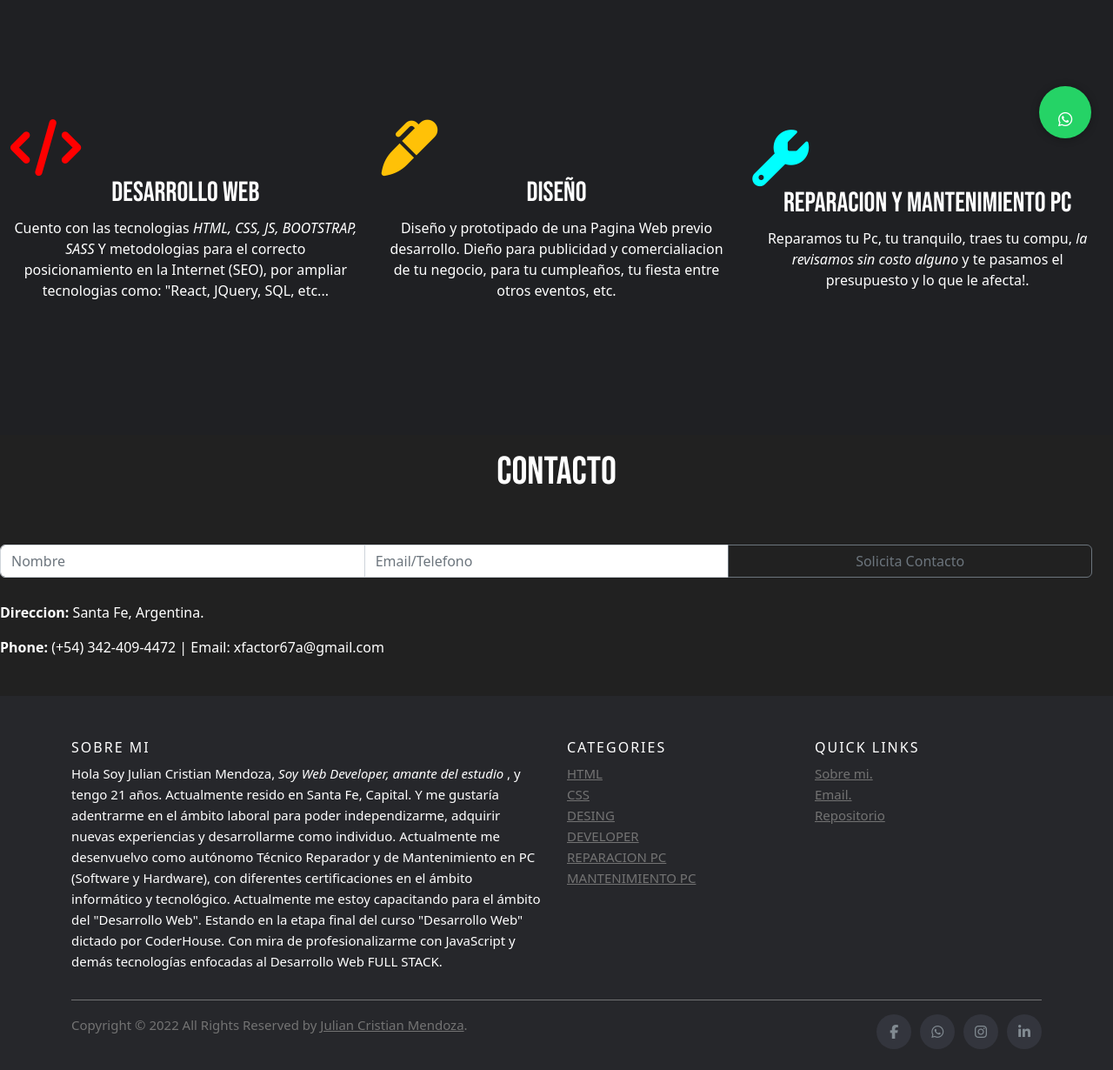
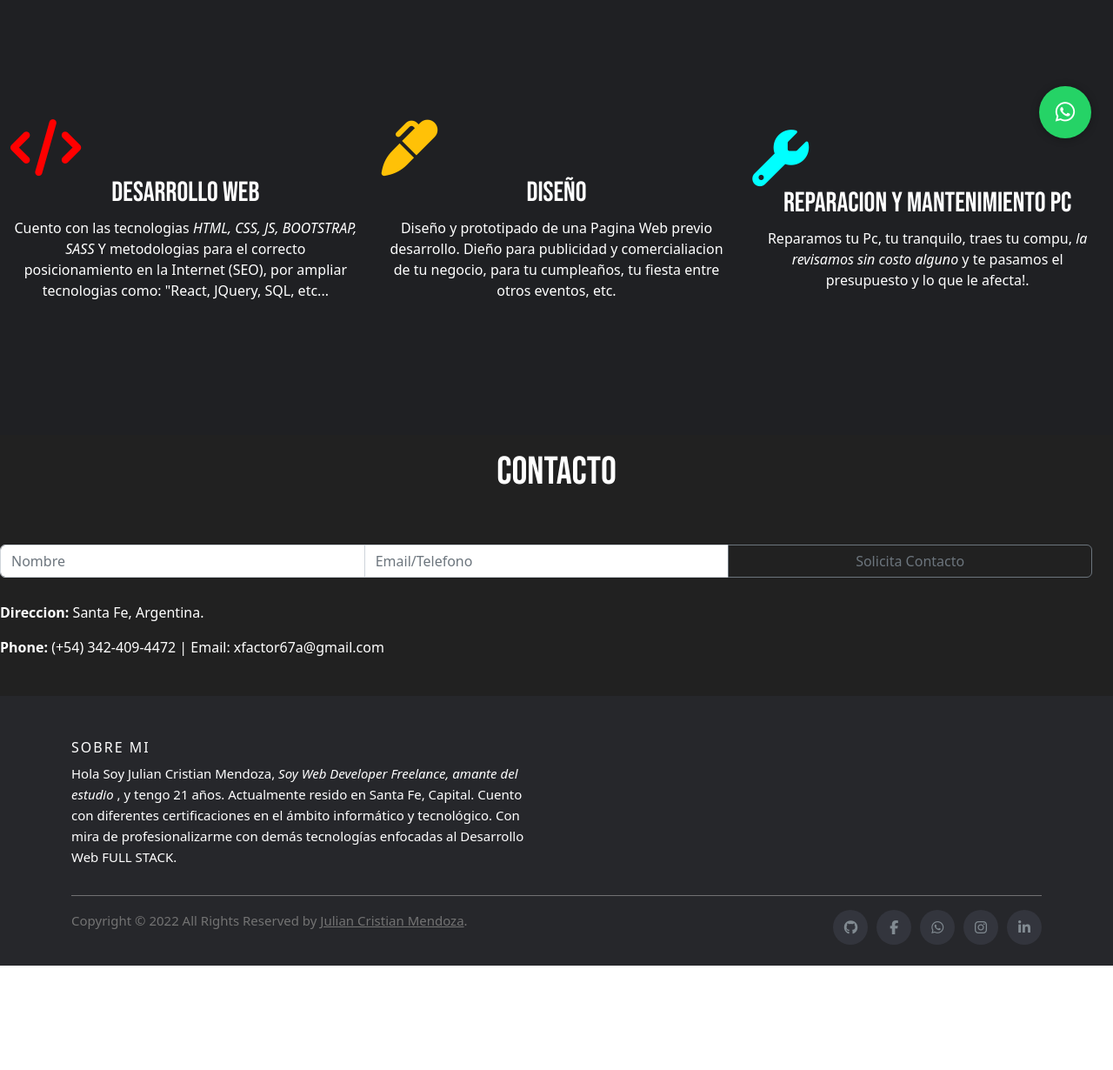
Before and after one commit to julio915667/Pagina-Estilo-Portfolio, a plain HTML site: page index.html in a window 1280 px wide. Shown: the part 616-1846 px from the top of the page at 87% size. After the commit the page ends 1726 px from the top, so only its background shows below. Drawn offline with nearby package versions, Linux system fonts and the light colour scheme; some packages are replaced by stand-ins of ours; a script that the page names is missing.

Commit message:
arreglos

```diff
--- a/index.html
+++ b/index.html
@@ -12,6 +12,8 @@
   <link rel="shortcut icon" href="img/logo.webp" type="image/x-icon">
   <link rel="stylesheet" href="styles.css">
   <link rel="stylesheet" href="https://cdnjs.cloudflare.com/ajax/libs/animate.css/4.1.1/animate.min.css">
+  <meta name="keywords" content="Design, performance, developer web, accessibility,SEO">
+  <meta name="description" content="Diseño y Desarrollo Web Freelance y Diseño de Paginas Web HTML5 con CSS en Argentina para empresas,profesionales y emprendedores - Julian C. Mendoza.">
   <script defer src="//cdn.jsdelivr.net/npm/sweetalert2@11"></script>
   <script defer src="button.js"></script>
   <script src="https://code.jquery.com/jquery-3.3.1.slim.min.js"></script>
@@ -24,9 +26,9 @@
       <nav class="navbar bg-edit fixed-top">
         <div class="container-fluid">
           <a class="navbar-brand" href="#">
-            <img src="img/logo.webp" alt="" width="30" height="24">
+            <img src="img/logo.webp" alt="" width="30" height="24" title="Foto de Julian">
           </a>
-          <a class="navbar-brand" href="#">Julian Cristian Mendoza</a>
+          <a class="navbar-brand" href="#aboutMe">Julian Cristian Mendoza</a>
           <button class="navbar-toggler" type="button" data-bs-toggle="offcanvas" data-bs-target="#offcanvasNavbar"
             aria-controls="offcanvasNavbar">
             <span class="">
@@ -42,30 +44,17 @@
             <div class="offcanvas-body">
               <ul class="navbar-nav justify-content-end flex-grow-1 pe-3">
                 <li class="nav-item">
-                  <a class="nav-link" aria-current="page" href="#">Quien Soy</a>
+                  <a class="nav-link" aria-current="page" href="#aboutMe">Quien Soy</a>
                 </li>
-                <li class="nav-item">
-                  <a class="nav-link" href="#">Link</a>
-                </li>
-                <li class="nav-item dropdown">
-                  <a class="nav-link dropdown-toggle" href="#" id="offcanvasNavbarDropdown" role="button"
-                    data-bs-toggle="dropdown" aria-expanded="false">
-                    Dropdown
-                  </a>
-                  <ul class="dropdown-menu" aria-labelledby="offcanvasNavbarDropdown">
-                    <li><a class="dropdown-item" href="#">Action</a></li>
-                    <li><a class="dropdown-item" href="#">Another action</a></li>
-                    <li>
-                      <hr class="dropdown-divider">
-                    </li>
-                    <li><a class="dropdown-item" href="#">Something else here</a></li>
-                  </ul>
-                </li>
+
               </ul>
               <div class="d-grid gap-2 mx-auto">
                 <button class="btn btn-edit" type="button">
-                  <i class="fa-brands fa-whatsapp"></i>+54 342 409 4472</button>
-                <button class="btn btn-primary" type="button">Linkedin Account</button>
+                 <a href="https://api.whatsapp.com/send?phone=5493424094472"><i class="fa-brands fa-whatsapp" target="_blank">+54 342 409 4472</i></a> </button>
+                <button class="btn btn-primary" type="button">
+
+                  <a class="linkedin"
+                  href="https://www.linkedin.com/in/julian-cristian-mendoza-165a00202/" target="_blank">Linkedin Account</a></button>
               </div>
             </div>
           </div>
@@ -74,13 +63,12 @@
     </header>
     <main class="container-fluid m-0 p-0 d-flex flex-column align-conten-center justify-content-center">
       <div class="container-fluid p-0 m-0 row align-items-center colorBG">
-        <img src="img/miphoto.jpg" alt="Foto de Julian" srcset=""
-          class="img-fluid col-6 wow animate__fadeIn">
+        <img src="img/miphoto.jpg" alt="Foto de Julian" srcset="" class="img-fluid col-6 wow animate__fadeIn">
 
         <div class="col-6 fs-3 wow animate__fadeInDown">
           <h1 class="text-uppercase">Julian Cristian Mendoza</h1>
           <p>
-            Desarrollador Web (HTML, CSS, JS, BOOTSTRAP, SASS), Reparador Y Mantenimiento PC (Software y Hardware).
+            Developer Web Freelance (HTML, CSS, JS, BOOTSTRAP, SASS), Tecnico en PC (Software y Hardware).
           </p>
         </div>
       </div>
@@ -90,17 +78,20 @@
       <div class="col-4 wow animate__fadeIn">
         <i class="fa-solid fa-code iconDeveloper"></i>
         <h2>Desarrollo Web</h2>
-        <p>Cuento con las tecnologias <i>HTML, CSS, JS, BOOTSTRAP, SASS </i>Y metodologias para el correcto posicionamiento en la Internet (SEO), por ampliar tecnologias como: "React, JQuery, SQL, etc...</p>
+        <p>Cuento con las tecnologias <i>HTML, CSS, JS, BOOTSTRAP, SASS </i>Y metodologias para el correcto
+          posicionamiento en la Internet (SEO), por ampliar tecnologias como: "React, JQuery, SQL, etc...</p>
       </div>
       <div class="col-4 wow animate__fadeIn">
         <i class="fa-solid fa-marker iconDesing"></i>
         <h2>Diseño</h2>
-        <p>Diseño y prototipado de una Pagina Web previo desarrollo. Dieño para publicidad y comercialiacion de tu negocio, para tu cumpleaños, tu fiesta entre otros eventos, etc.</p>
+        <p>Diseño y prototipado de una Pagina Web previo desarrollo. Dieño para publicidad y comercialiacion de tu
+          negocio, para tu cumpleaños, tu fiesta entre otros eventos, etc.</p>
       </div>
       <div class="col-4 wow animate__fadeIn">
         <i class="fa-solid fa-wrench iconTech"></i>
         <h2>Reparacion y Mantenimiento PC</h2>
-        <p>Reparamos tu Pc, tu tranquilo, traes tu compu, <i>la revisamos sin costo alguno</i> y te pasamos el presupuesto y lo que le afecta!.</p>
+        <p>Reparamos tu Pc, tu tranquilo, traes tu compu, <i>la revisamos sin costo alguno</i> y te pasamos el
+          presupuesto y lo que le afecta!.</p>
       </div>
 
     </article>
@@ -108,8 +99,10 @@
       <h3 class="pt-3">Contacto</h3>
       <div class="input-group row">
         <form action="https://formspree.io/f/xzbojwvj" method="POST" class="input-group row mt-5">
-          <input type="text" id="text"  name="Nombre" aria-label="First name" class="form-control col-4" placeholder="Nombre" required>
-          <input type="text" id="text" name="Email/Telefono" aria-label="Email/Telefono" class="form-control col-4" placeholder="Email/Telefono" required>
+          <input type="text" id="text" name="Nombre" aria-label="First name" class="form-control col-4"
+            placeholder="Nombre" required>
+          <input type="text" id="text" name="Email/Telefono" aria-label="Email/Telefono" class="form-control col-4"
+            placeholder="Email/Telefono" required>
 
           <button class="btn btn-outline-secondary col-4" type="submit">Solicita Contacto</button>
         </form>
@@ -125,17 +118,15 @@
       <div class="container">
         <div class="row">
           <div class="col-sm-12 col-md-6">
-            <h6>SOBRE MI</h6>
-            <p class="text-justify">Hola Soy Julian Cristian Mendoza, <i>Soy Web Developer, amante del estudio</i>
-              , y tengo 21 años. Actualmente resido en Santa Fe, Capital. Y me gustaría adentrarme en el ámbito laboral
-              para poder independizarme, adquirir nuevas experiencias y desarrollarme como individuo. Actualmente me
-              desenvuelvo como autónomo Técnico Reparador y de Mantenimiento en PC (Software y Hardware), con diferentes
-              certificaciones en el ámbito informático y tecnológico. Actualmente me estoy capacitando para el ámbito
-              del "Desarrollo Web". Estando en la etapa final del curso "Desarrollo Web" dictado por CoderHouse. Con
-              mira de profesionalizarme con JavaScript y demás tecnologías enfocadas al Desarrollo Web FULL STACK.</p>
+            <h6 id="aboutMe">SOBRE MI</h6>
+            <p class="text-justify">Hola Soy Julian Cristian Mendoza, <i>Soy Web Developer Freelance, amante del
+                estudio</i>
+              , y tengo 21 años. Actualmente resido en Santa Fe, Capital. Cuento con diferentes
+              certificaciones en el ámbito informático y tecnológico. Con
+              mira de profesionalizarme con demás tecnologías enfocadas al Desarrollo Web FULL STACK.</p>
           </div>
 
-          <div class="col-xs-6 col-md-3">
+          <!--<div class="col-xs-6 col-md-3">
             <h6>Categories</h6>
             <ul class="footer-links">
               <li><a href="http://scanfcode.com/category/c-language/">HTML</a></li>
@@ -154,7 +145,7 @@
               <li><a href="xfactor67a@gmail.com">Email.</a></li>
               <li><a href="">Repositorio</a></li>
             </ul>
-          </div>
+          </div>-->
         </div>
         <hr>
       </div>
@@ -169,10 +160,19 @@
 
           <div class="col-md-4 col-sm-6 col-xs-12">
             <ul class="social-icons">
-              <li><a class="facebook" href="#"><i class="fa fa-facebook"></i></a></li>
-              <li><a class="twitter" href="#"><i class="fa-brands fa-whatsapp"></i></a></li>
-              <li><a class="dribbble" href="#"><i class="fa-brands fa-instagram"></i></a></li>
-              <li><a class="linkedin" href="#"><i class="fa fa-linkedin"></i></a></li>
+              <li title="Repositorio">
+                <ul><a href="https://github.com/julio915667" target="_blank"><i class="fa-brands fa-github"></i></a>
+                </ul>
+              </li>
+              <li title="Facebook"><a class="facebook" href="https://www.facebook.com/julian.mendoza.3994885/"
+                  target="_blank"><i class="fa fa-facebook"></i></a></li>
+              <li title="WhastApp"><a class="twitter" href="https://api.whatsapp.com/send?phone=5493424094472"
+                  target="_blank"><i class="fa-brands fa-whatsapp"></i></a></li>
+              <li title="Instagram"><a class="dribbble" href="https://www.instagram.com/julian_mendoza_0001/"
+                  target="_blank"><i class="fa-brands fa-instagram"></i></a></li>
+              <li title="Linkedin"><a class="linkedin"
+                  href="https://www.linkedin.com/in/julian-cristian-mendoza-165a00202/" target="_blank"><i
+                    class="fa fa-linkedin"></i></a></li>
             </ul>
           </div>
         </div>
@@ -216,9 +216,10 @@
       <i class="fa fa-whatsapp"></i> <span>WhastApp</span>
     </div>
   -->
-  <a href="https://api.whatsapp.com/send?phone=+5493424094472&text=Hola, quisiera recibir más información sobre la creación/actualización de mi sitio web o algun otro servicio." class="btn-wsp" target="_blank">
+  <a href="https://api.whatsapp.com/send?phone=5493424094472&text=Hola, quisiera recibir más información sobre la creación/actualización de mi sitio web o algun otro servicio."
+    class="btn-wsp" target="_blank">
     <i class="fa fa-whatsapp icono"></i>
-</a>
+  </a>
 
 
 
--- a/styles.css
+++ b/styles.css
@@ -492,8 +492,17 @@ i.fa.fa-whatsapp{
 }
 }
 
-
+i.fa.fa-whatsapp {
+  font-size: 2vw !important;
+}
 .btn-wsp{
+  display: flex;
+  justify-content: center;
+  align-items: center;
+  align-content: center;
+  flex-wrap: wrap;
+  flex-direction: column;
+  text-decoration: none;
   position:fixed;
   width:60px;
   height:60px;
```
